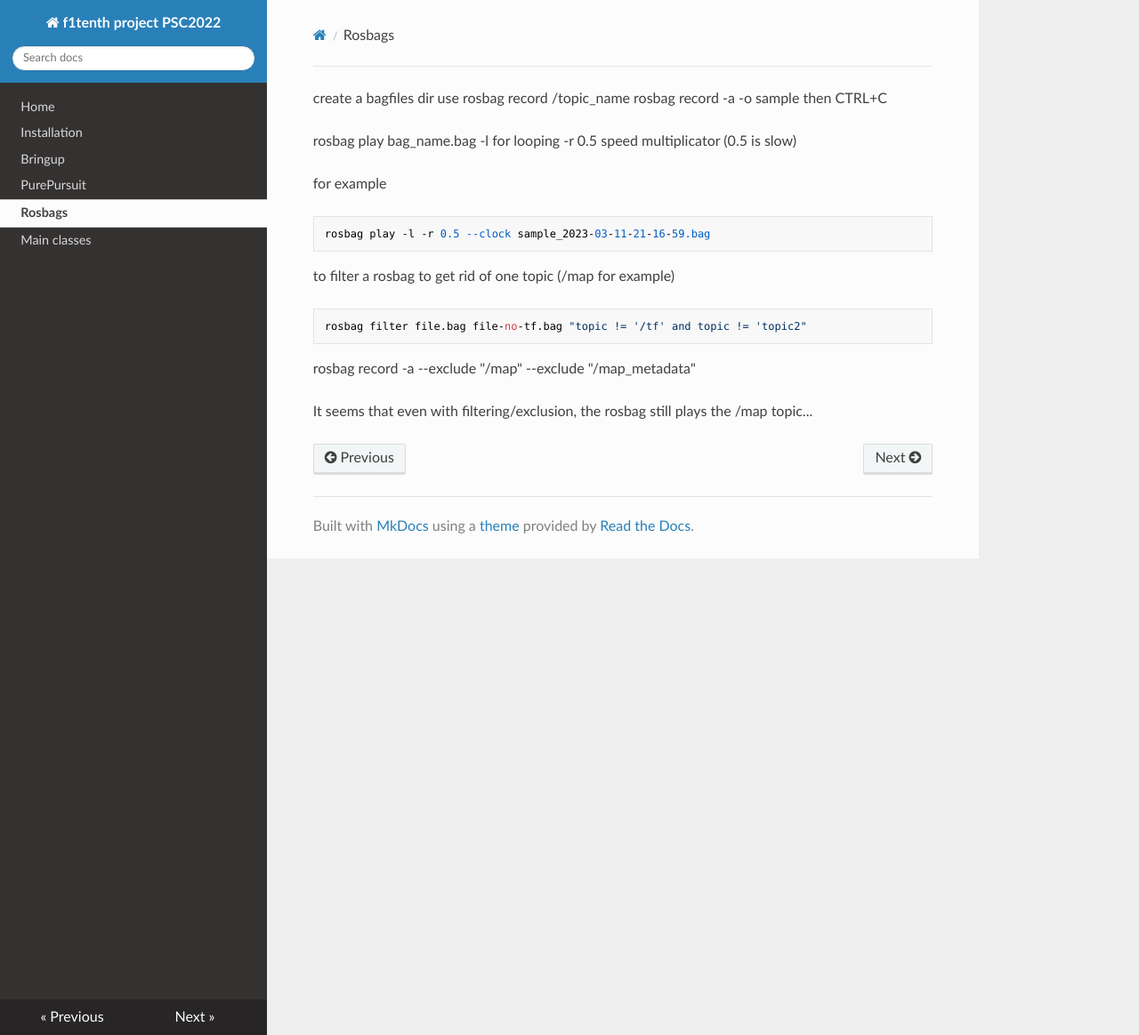
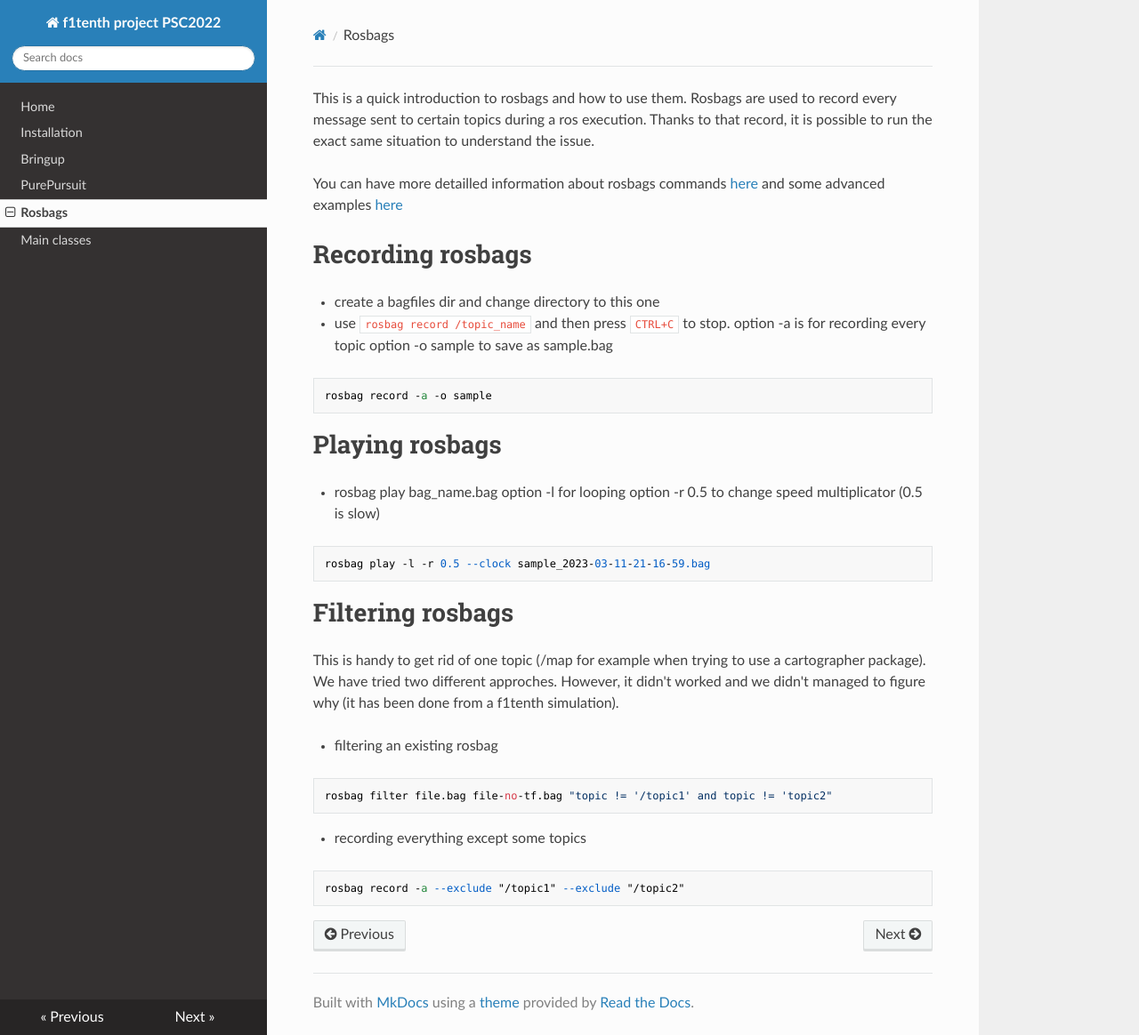
Before and after one commit to pe712/PSC, an MkDocs documentation site: the page built from docs/docs/rosbags.md, in a window 1280 px wide and 1164 px high. Shown: the whole window at 89% size. Built offline with MkDocs 1.6.1, drawn with Linux system fonts in a browser that asks for light colours; nearby versions of some CDN libraries.

Commit message:
Update rosbags.md

````diff
--- a/docs/docs/rosbags.md
+++ b/docs/docs/rosbags.md
@@ -1,23 +1,37 @@
-create a bagfiles dir
-use rosbag record /topic_name
+This is a quick introduction to rosbags and how to use them. Rosbags are used to record every message sent to certain topics during a ros execution. Thanks to that record, it is possible to run the exact same situation to understand the issue.
+
+You can have more detailled information about rosbags commands [here](http://wiki.ros.org/rosbag/Commandline) and some advanced examples [here](http://wiki.ros.org/rosbag/Cookbook)
+
+# Recording rosbags
+
+* create a bagfiles dir and change directory to this one
+* use `rosbag record /topic_name` and then press `CTRL+C` to stop.
+  option -a is for recording every topic
+  option -o sample to save as sample.bag
+
+```
 rosbag record -a -o sample
-then CTRL+C
+```
 
+# Playing rosbags
 
-rosbag play bag_name.bag
--l for looping
--r 0.5 speed multiplicator (0.5 is slow)
+* rosbag play bag_name.bag
+  option -l for looping
+  option -r 0.5 to change speed multiplicator (0.5 is slow)
 
-for example
 ```
 rosbag play -l -r 0.5 --clock sample_2023-03-11-21-16-59.bag
 ```
 
-to filter a rosbag to get rid of one topic (/map for example)
+# Filtering rosbags
+This is handy to get rid of one topic (/map for example when trying to use a cartographer package). We have tried two different approches. However, it didn't worked and we didn't managed to figure why (it has been done from a f1tenth simulation).
+
+* filtering an existing rosbag
 ```
-rosbag filter file.bag file-no-tf.bag "topic != '/tf' and topic != 'topic2"
+rosbag filter file.bag file-no-tf.bag "topic != '/topic1' and topic != 'topic2"
 ```
 
-rosbag record -a --exclude "/map" --exclude "/map_metadata"
-
-It seems that even with filtering/exclusion, the rosbag still plays the /map topic...
+* recording everything except some topics
+```
+rosbag record -a --exclude "/topic1" --exclude "/topic2"
+```
````
